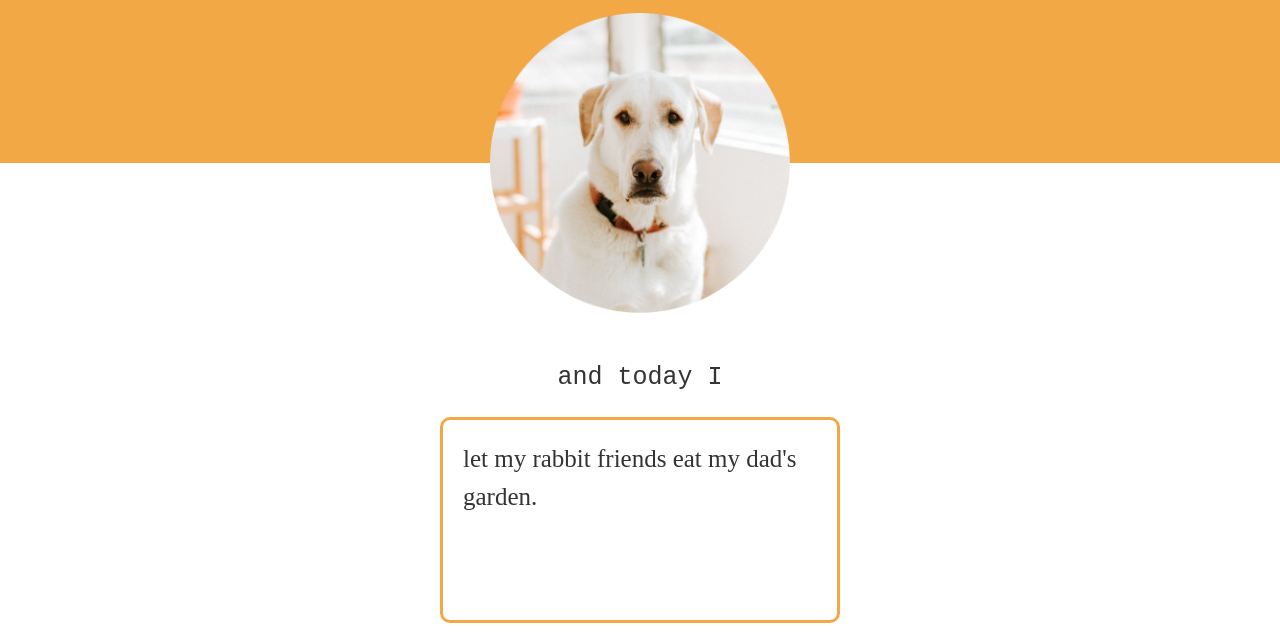
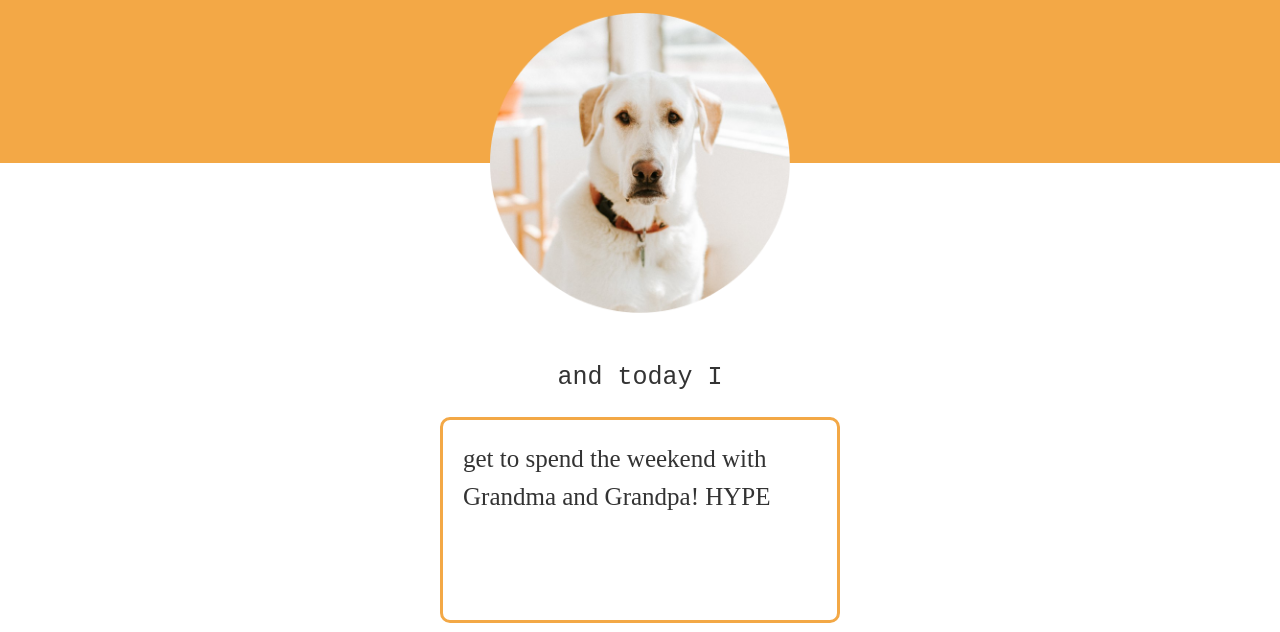
Before and after one commit to alpopp/harry-the-dog, a plain HTML site: page _site/index.html in a window 1280 px wide. Shown: the part 168-800 px from the top of the page. Drawn offline with Linux system fonts and the light colour scheme; a web font is replaced by a local one.

Commit message:
get to spend the weekend with Grandma and Grandpa! HYPE

```diff
--- a/_site/index.html
+++ b/_site/index.html
@@ -44,7 +44,7 @@
     <p>and today I</p>
     <div class="inputText">
         <!-- do not include trailing period in the commit message!  -->
-        <p>let my rabbit friends eat my dad's garden.</p>
+        <p>get to spend the weekend with Grandma and Grandpa! HYPE</p>
     </div>
 </div>
 
```
Also changed, not shown: index.html (+1 -1 lines).
